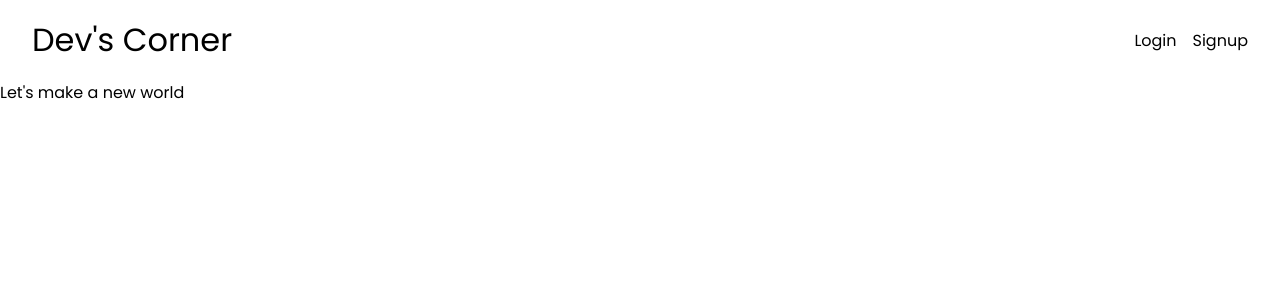
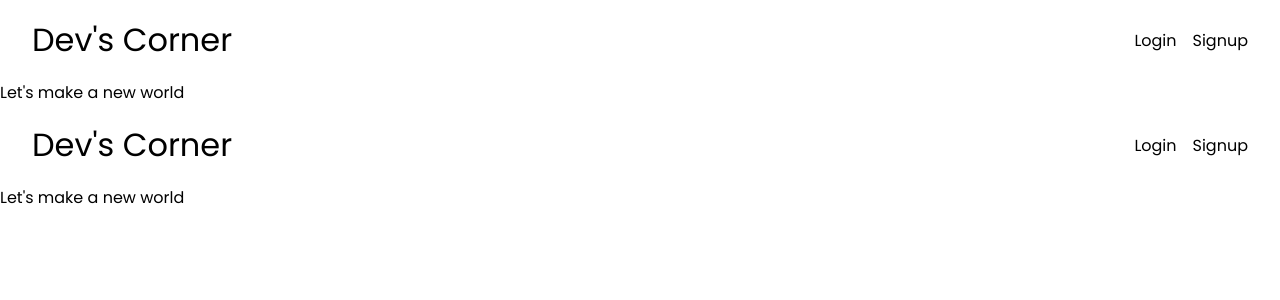
Before and after one commit to Rishikesh-Guptha/devs-corner, a React (Create React App) app: page / in a window 1280 px wide. Shown: the top 300 px of the page. Built offline with nearby package versions, Linux system fonts and the light colour scheme.

Commit message:
added the navbar2 contents

```diff
--- a/src/pages/landingpage/Landingpage.jsx
+++ b/src/pages/landingpage/Landingpage.jsx
@@ -4,6 +4,7 @@ import { BrowserRouter, Routes, Route } from "react-router-dom";
 import { Outlet, Link } from "react-router-dom";
 import Login from '../login/Login';
 import Signup from '../signup/Signup';
+import Navbar2 from '../navbar2/Navbar2';
 
 
 //This page currently only has the navbar like structure .
@@ -28,6 +29,7 @@ const Landingpage = () => {
           </div>
 
         </div>
+        <Navbar2/>
         <Outlet/>
     </div>
   )
--- /dev/null
+++ b/src/pages/navbar2/Navbar2.css
@@ -0,0 +1,46 @@
+* {
+    font-family: 'Poppins';
+    font-weight: 300;
+    margin: 0;
+}
+
+.nav-right {
+    display: flex;
+    margin-right: 1rem;
+    justify-content: center;
+    align-content: center;
+    align-items: center;
+
+}
+
+.login,
+.signup {
+    margin-right: 1rem;
+}
+
+.navbar {
+    margin-top: 0px;
+    width: 100%;
+    display: flex;
+    justify-content: space-between;
+    height: 5rem;
+    /* background-color: #3B3C36;
+            color: whitesmoke; */
+    position: fixed;
+    background-color: white;
+}
+
+.title {
+    margin-left: 2rem;
+    margin-top: 1rem;
+    font-size: xx-large;
+}
+
+.main-text {
+    padding-top: 5rem;
+
+}
+
+link {
+    text-decoration: none;
+}
--- a/src/pages/navbar2/Navbar2.jsx
+++ b/src/pages/navbar2/Navbar2.jsx
@@ -1,8 +1,28 @@
-import React from 'react'
+import React from 'react';
+import './Navbar2.css';
+import { Outlet, Link } from "react-router-dom";
 
 const Navbar2 = () => {
   return (
-    <div>Navbar2</div>
+    <div>
+        <div className="navbar">
+        <div className="nav-left">
+        <p className="title"> <Link to="/" style={{textDecoration: 'none', color: 'black'}}>Dev's Corner</Link></p>
+        </div>
+
+        <div className="nav-right">
+          <p className="login"> <Link to="Login" style={{textDecoration: 'none', color: 'black'}}>Login</Link> </p>
+          <p className="signup"><Link to="Signup" style={{textDecoration: 'none', color: 'black'}}>Signup</Link></p>
+        </div>
+
+        </div>
+        <div className="main-text">
+          <div className="text-space1">
+            <p>Let's make a new world</p>
+          </div>
+
+        </div>
+    </div>
   )
 }
 
```
